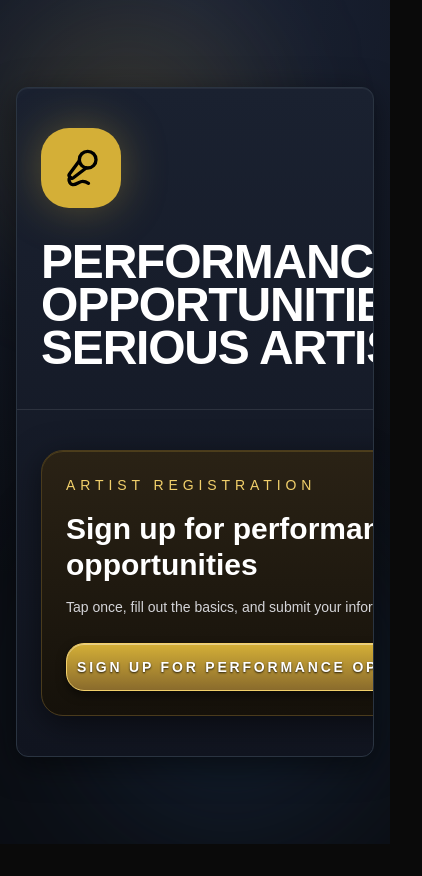
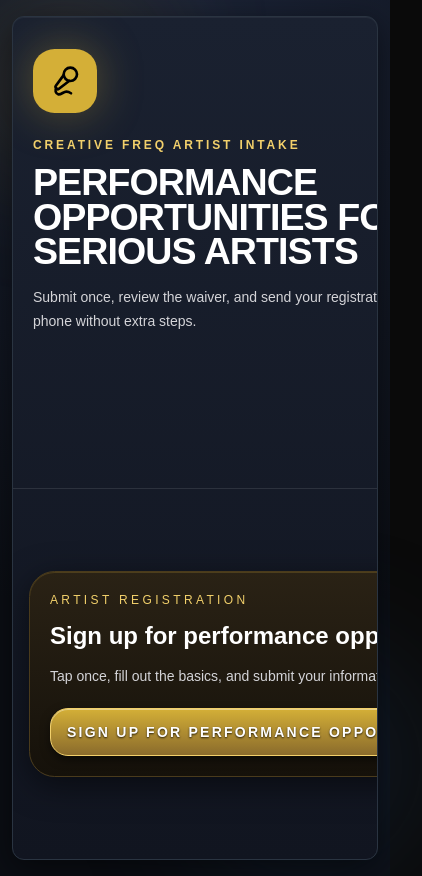
Before and after one commit to valleytainment/gig-quest-, a React (Vite) app: page / in a window 390 px wide. Shown: the whole page, 422 px wide, since content can reach past the window. Before the commit the page ends 844 px from the top, so only its background shows below. Built offline with nearby package versions, Linux system fonts and the light colour scheme; a web font is replaced by a local one.

Commit message:
Improve mobile layout for artist registration flow

```diff
--- a/src/pages/Landing.tsx
+++ b/src/pages/Landing.tsx
@@ -109,33 +109,41 @@ export const Landing = () => {
   };
 
   return (
-    <div className="elite-bg min-h-screen overflow-hidden px-4 py-8 text-white md:px-6 md:py-12">
+    <div className="elite-bg min-h-screen overflow-hidden px-3 py-4 text-white sm:px-4 sm:py-6 md:px-6 md:py-12">
       <div className="pointer-events-none absolute inset-0">
-        <div className="absolute left-0 top-0 h-64 w-64 rounded-full bg-[#d4af37]/15 blur-3xl" />
-        <div className="absolute bottom-0 right-0 h-80 w-80 rounded-full bg-[#27456b]/25 blur-3xl" />
+        <div className="absolute left-[-2rem] top-[-1rem] h-48 w-48 rounded-full bg-[#d4af37]/15 blur-3xl sm:h-64 sm:w-64" />
+        <div className="absolute bottom-[-2rem] right-[-2rem] h-56 w-56 rounded-full bg-[#27456b]/25 blur-3xl sm:h-80 sm:w-80" />
       </div>
 
-      <main className="relative mx-auto flex min-h-[calc(100vh-4rem)] max-w-5xl items-center justify-center">
-        <div className="elite-panel grid w-full overflow-hidden md:grid-cols-[1.1fr_0.9fr]">
-          <section className="border-b border-white/10 px-6 py-10 md:border-b-0 md:border-r md:px-10 md:py-12">
-            <div className="mb-8 flex h-20 w-20 items-center justify-center rounded-[1.75rem] bg-[#d4af37] shadow-[0_0_45px_rgba(212,175,55,0.35)]">
-              <Mic2 className="h-10 w-10 text-black" />
+      <main className="relative mx-auto flex min-h-[100dvh] max-w-5xl items-stretch justify-center md:min-h-[calc(100vh-4rem)] md:items-center">
+        <div className="elite-panel grid w-full overflow-hidden rounded-[1.5rem] md:grid-cols-[1.02fr_0.98fr] md:rounded-[2rem]">
+          <section className="border-b border-white/10 px-5 py-8 sm:px-6 sm:py-9 md:border-b-0 md:border-r md:px-10 md:py-12">
+            <div className="mb-6 flex h-16 w-16 items-center justify-center rounded-[1.35rem] bg-[#d4af37] shadow-[0_0_45px_rgba(212,175,55,0.35)] sm:h-20 sm:w-20 sm:rounded-[1.75rem] md:mx-0">
+              <Mic2 className="h-8 w-8 text-black sm:h-10 sm:w-10" />
             </div>
 
-            <h1 className="max-w-lg text-5xl font-black uppercase leading-[0.9] tracking-tight md:text-7xl">
+            <p className="mb-3 text-xs font-semibold uppercase tracking-[0.24em] text-[#f2d06b] sm:text-sm">
+              Creative Freq Artist Intake
+            </p>
+
+            <h1 className="max-w-lg text-[2.35rem] font-black uppercase leading-[0.92] tracking-tight sm:text-5xl md:text-7xl">
               Performance Opportunities For Serious Artists
             </h1>
 
+            <p className="mt-4 max-w-md text-sm leading-6 text-zinc-300 sm:text-base sm:leading-7">
+              Submit once, review the waiver, and send your registration from your phone without extra steps.
+            </p>
+
           </section>
 
-          <section className="px-6 py-10 md:px-8 md:py-12">
+          <section className="px-4 py-5 sm:px-6 sm:py-6 md:px-8 md:py-12">
             {!showForm && !submitted ? (
               <div className="flex h-full flex-col justify-center">
-                <div className="elite-card-gold rounded-3xl p-6">
-                  <p className="text-sm uppercase tracking-[0.35em] text-[#f2d06b]">
+                <div className="elite-card-gold rounded-[1.6rem] p-5 sm:rounded-3xl sm:p-6">
+                  <p className="text-xs uppercase tracking-[0.28em] text-[#f2d06b] sm:text-sm sm:tracking-[0.35em]">
                     Artist Registration
                   </p>
-                  <h2 className="mt-4 text-3xl font-bold text-white">
+                  <h2 className="mt-3 text-2xl font-bold text-white sm:mt-4 sm:text-3xl">
                     Sign up for performance opportunities
                   </h2>
                   <p className="mt-3 text-sm leading-6 text-zinc-300">
@@ -144,7 +152,7 @@ export const Landing = () => {
                   <Button
                     type="button"
                     onClick={() => setShowForm(true)}
-                    className="elite-btn-gold mt-6 h-12 w-full rounded-2xl text-sm font-bold uppercase tracking-[0.2em]"
+                    className="elite-btn-gold mt-5 h-12 w-full rounded-2xl px-4 text-sm font-bold uppercase tracking-[0.16em] sm:mt-6 sm:tracking-[0.2em]"
                   >
                     Sign Up For Performance Opportunities
                     <ArrowRight className="ml-2 h-4 w-4" />
@@ -154,56 +162,56 @@ export const Landing = () => {
             ) : null}
 
             {showForm && !submitted ? (
-              <form className="space-y-4" onSubmit={handleSubmit}>
+              <form className="space-y-3 sm:space-y-4" onSubmit={handleSubmit}>
                 <div>
                   <Label htmlFor="stageName" className="mb-2 text-zinc-200">Stage Name</Label>
-                  <Input id="stageName" name="stageName" required value={formData.stageName} onChange={handleChange} className="h-11 rounded-xl border-white/10 bg-white/5 px-4 text-white" />
+                  <Input id="stageName" name="stageName" required value={formData.stageName} onChange={handleChange} className="h-12 rounded-xl border-white/10 bg-white/5 px-4 text-white" />
                 </div>
 
                 <div>
                   <Label htmlFor="realName" className="mb-2 text-zinc-200">Real Name</Label>
-                  <Input id="realName" name="realName" required value={formData.realName} onChange={handleChange} className="h-11 rounded-xl border-white/10 bg-white/5 px-4 text-white" />
+                  <Input id="realName" name="realName" required value={formData.realName} onChange={handleChange} className="h-12 rounded-xl border-white/10 bg-white/5 px-4 text-white" />
                 </div>
 
                 <div className="grid gap-4 md:grid-cols-2">
                   <div>
                     <Label htmlFor="email" className="mb-2 text-zinc-200">Email</Label>
-                    <Input id="email" name="email" type="email" required value={formData.email} onChange={handleChange} className="h-11 rounded-xl border-white/10 bg-white/5 px-4 text-white" />
+                    <Input id="email" name="email" type="email" required value={formData.email} onChange={handleChange} className="h-12 rounded-xl border-white/10 bg-white/5 px-4 text-white" />
                   </div>
 
                   <div>
                     <Label htmlFor="phone" className="mb-2 text-zinc-200">Phone Number</Label>
-                    <Input id="phone" name="phone" type="tel" required value={formData.phone} onChange={handleChange} className="h-11 rounded-xl border-white/10 bg-white/5 px-4 text-white" />
+                    <Input id="phone" name="phone" type="tel" required value={formData.phone} onChange={handleChange} className="h-12 rounded-xl border-white/10 bg-white/5 px-4 text-white" />
                   </div>
                 </div>
 
                 <div className="grid gap-4 md:grid-cols-2">
                   <div>
                     <Label htmlFor="emergencyContactName" className="mb-2 text-zinc-200">Emergency Contact Name</Label>
-                    <Input id="emergencyContactName" name="emergencyContactName" required value={formData.emergencyContactName} onChange={handleChange} className="h-11 rounded-xl border-white/10 bg-white/5 px-4 text-white" />
+                    <Input id="emergencyContactName" name="emergencyContactName" required value={formData.emergencyContactName} onChange={handleChange} className="h-12 rounded-xl border-white/10 bg-white/5 px-4 text-white" />
                   </div>
 
                   <div>
                     <Label htmlFor="emergencyContactPhone" className="mb-2 text-zinc-200">Emergency Contact Phone</Label>
-                    <Input id="emergencyContactPhone" name="emergencyContactPhone" type="tel" required value={formData.emergencyContactPhone} onChange={handleChange} className="h-11 rounded-xl border-white/10 bg-white/5 px-4 text-white" />
+                    <Input id="emergencyContactPhone" name="emergencyContactPhone" type="tel" required value={formData.emergencyContactPhone} onChange={handleChange} className="h-12 rounded-xl border-white/10 bg-white/5 px-4 text-white" />
                   </div>
                 </div>
 
                 <div className="grid gap-4 md:grid-cols-2">
                   <div>
                     <Label htmlFor="city" className="mb-2 text-zinc-200">City</Label>
-                    <Input id="city" name="city" value={formData.city} onChange={handleChange} className="h-11 rounded-xl border-white/10 bg-white/5 px-4 text-white" />
+                    <Input id="city" name="city" value={formData.city} onChange={handleChange} className="h-12 rounded-xl border-white/10 bg-white/5 px-4 text-white" />
                   </div>
 
                   <div>
                     <Label htmlFor="performanceType" className="mb-2 text-zinc-200">Artist Type</Label>
-                    <Input id="performanceType" name="performanceType" placeholder="Singer, rapper, DJ..." value={formData.performanceType} onChange={handleChange} className="h-11 rounded-xl border-white/10 bg-white/5 px-4 text-white placeholder:text-zinc-500" />
+                    <Input id="performanceType" name="performanceType" placeholder="Singer, rapper, DJ..." value={formData.performanceType} onChange={handleChange} className="h-12 rounded-xl border-white/10 bg-white/5 px-4 text-white placeholder:text-zinc-500" />
                   </div>
                 </div>
 
                 <div>
                   <Label htmlFor="instagram" className="mb-2 text-zinc-200">Instagram or Social Link</Label>
-                  <Input id="instagram" name="instagram" value={formData.instagram} onChange={handleChange} className="h-11 rounded-xl border-white/10 bg-white/5 px-4 text-white" />
+                  <Input id="instagram" name="instagram" value={formData.instagram} onChange={handleChange} className="h-12 rounded-xl border-white/10 bg-white/5 px-4 text-white" />
                 </div>
 
                 <div>
@@ -219,7 +227,7 @@ export const Landing = () => {
                   />
                 </div>
 
-                <div className="rounded-2xl border border-white/10 bg-white/5 p-4">
+                <div className="rounded-2xl border border-white/10 bg-white/5 p-4 sm:p-5">
                   <div className="flex items-start justify-between gap-3">
                     <div>
                       <div className="flex items-center gap-2">
@@ -246,16 +254,16 @@ export const Landing = () => {
                         render={
                           <button
                             type="button"
-                            className="elite-btn-blue inline-flex h-11 items-center justify-center rounded-2xl px-4 text-sm font-bold uppercase tracking-[0.18em]"
+                            className="elite-btn-blue inline-flex h-12 w-full items-center justify-center rounded-2xl px-4 text-sm font-bold uppercase tracking-[0.14em] sm:w-auto sm:tracking-[0.18em]"
                           />
                         }
                         onClick={() => setWaiverViewed(true)}
                       >
                         View Waiver Form
                       </DialogTrigger>
-                      <DialogContent className="max-h-[85vh] max-w-3xl overflow-y-auto rounded-3xl border border-white/10 bg-[#111520] p-0 text-white ring-0">
-                        <DialogHeader className="border-b border-white/10 px-6 py-5">
-                          <DialogTitle className="text-xl font-bold uppercase tracking-[0.12em] text-white">
+                      <DialogContent className="max-h-[90dvh] max-w-[calc(100%-1rem)] overflow-y-auto rounded-3xl border border-white/10 bg-[#111520] p-0 text-white ring-0 sm:max-w-3xl">
+                        <DialogHeader className="border-b border-white/10 px-4 py-4 sm:px-6 sm:py-5">
+                          <DialogTitle className="text-lg font-bold uppercase tracking-[0.08em] text-white sm:text-xl sm:tracking-[0.12em]">
                             Artist Participation Agreement
                           </DialogTitle>
                           <DialogDescription className="text-sm leading-6 text-zinc-300">
@@ -263,7 +271,7 @@ export const Landing = () => {
                           </DialogDescription>
                         </DialogHeader>
 
-                        <div className="space-y-5 px-6 py-6 text-sm leading-7 text-zinc-200">
+                        <div className="space-y-5 px-4 py-5 text-sm leading-7 text-zinc-200 sm:px-6 sm:py-6">
                           <section>
                             <p className="text-xs font-semibold uppercase tracking-[0.2em] text-[#f2d06b]">Organizer</p>
                             <p className="mt-2">Independent Event Organizer</p>
@@ -412,7 +420,7 @@ export const Landing = () => {
                           </section>
                         </div>
 
-                        <DialogFooter className="border-t border-white/10 bg-white/5 px-6 py-4">
+                        <DialogFooter className="border-t border-white/10 bg-white/5 px-4 py-4 sm:px-6">
                           <div className="w-full rounded-2xl border border-[#d4af37]/30 bg-[#d4af37]/10 px-4 py-3 text-left text-xs uppercase tracking-[0.16em] text-[#f2d06b]">
                             By accepting and submitting, the artist acknowledges that they have read, understood, and agreed to all terms outlined above.
                           </div>
@@ -446,7 +454,7 @@ export const Landing = () => {
                   </label>
                 </div>
 
-                <div className="rounded-2xl border border-white/10 bg-white/5 p-4">
+                <div className="rounded-2xl border border-white/10 bg-white/5 p-4 sm:p-5">
                   <div className="flex items-center gap-2">
                     <ShieldCheck className="h-4 w-4 text-[#f2d06b]" />
                     <p className="text-sm font-semibold uppercase tracking-[0.18em] text-white">
@@ -471,12 +479,12 @@ export const Landing = () => {
                     <div className="grid gap-4 md:grid-cols-2">
                       <div>
                         <Label htmlFor="guardianName" className="mb-2 text-zinc-200">Guardian Name if Needed</Label>
-                        <Input id="guardianName" name="guardianName" value={formData.guardianName} onChange={handleChange} className="h-11 rounded-xl border-white/10 bg-white/5 px-4 text-white" />
+                        <Input id="guardianName" name="guardianName" value={formData.guardianName} onChange={handleChange} className="h-12 rounded-xl border-white/10 bg-white/5 px-4 text-white" />
                       </div>
 
                       <div>
                         <Label htmlFor="guardianPhone" className="mb-2 text-zinc-200">Guardian Phone if Needed</Label>
-                        <Input id="guardianPhone" name="guardianPhone" type="tel" value={formData.guardianPhone} onChange={handleChange} className="h-11 rounded-xl border-white/10 bg-white/5 px-4 text-white" />
+                        <Input id="guardianPhone" name="guardianPhone" type="tel" value={formData.guardianPhone} onChange={handleChange} className="h-12 rounded-xl border-white/10 bg-white/5 px-4 text-white" />
                       </div>
                     </div>
 
@@ -509,7 +517,7 @@ export const Landing = () => {
                     <div className="grid gap-4 md:grid-cols-2">
                       <div>
                         <Label htmlFor="legalSignature" className="mb-2 text-zinc-200">Type Legal Name as Signature</Label>
-                        <Input id="legalSignature" name="legalSignature" required value={formData.legalSignature} onChange={handleChange} className="h-11 rounded-xl border-white/10 bg-white/5 px-4 text-white" />
+                        <Input id="legalSignature" name="legalSignature" required value={formData.legalSignature} onChange={handleChange} className="h-12 rounded-xl border-white/10 bg-white/5 px-4 text-white" />
                         <p className="mt-2 text-xs uppercase tracking-[0.14em] text-zinc-400">
                           Must match real name above.
                         </p>
@@ -517,7 +525,7 @@ export const Landing = () => {
 
                       <div>
                         <Label htmlFor="signatureInitials" className="mb-2 text-zinc-200">Initials</Label>
-                        <Input id="signatureInitials" name="signatureInitials" required value={formData.signatureInitials} onChange={handleChange} className="h-11 rounded-xl border-white/10 bg-white/5 px-4 text-white" />
+                        <Input id="signatureInitials" name="signatureInitials" required value={formData.signatureInitials} onChange={handleChange} className="h-12 rounded-xl border-white/10 bg-white/5 px-4 text-white" />
                         <p className="mt-2 text-xs uppercase tracking-[0.14em] text-zinc-400">
                           Added to the email record.
                         </p>
@@ -544,7 +552,7 @@ export const Landing = () => {
                     !paymentAcknowledged ||
                     formData.legalSignature.trim().toLowerCase() !== formData.realName.trim().toLowerCase()
                   }
-                  className="elite-btn-gold h-12 w-full rounded-2xl text-sm font-bold uppercase tracking-[0.2em]"
+                  className="elite-btn-gold h-12 w-full rounded-2xl px-4 text-sm font-bold uppercase tracking-[0.16em] sm:tracking-[0.2em]"
                 >
                   Submit Registration
                 </Button>
@@ -553,11 +561,11 @@ export const Landing = () => {
 
             {submitted ? (
               <div className="flex h-full flex-col justify-center">
-                <div className="elite-card-blue rounded-3xl p-8 text-center">
-                  <p className="text-sm uppercase tracking-[0.35em] text-sky-300">
+                <div className="elite-card-blue rounded-[1.6rem] p-5 text-center sm:rounded-3xl sm:p-8">
+                  <p className="text-xs uppercase tracking-[0.28em] text-sky-300 sm:text-sm sm:tracking-[0.35em]">
                     Submission Received
                   </p>
-                  <h2 className="mt-4 text-3xl font-bold text-white">
+                  <h2 className="mt-3 text-2xl font-bold text-white sm:mt-4 sm:text-3xl">
                     We will reach out soon thank you
                   </h2>
                   <p className="mt-4 text-sm leading-6 text-zinc-300">
@@ -569,7 +577,7 @@ export const Landing = () => {
                   <div className="mt-6 space-y-3">
                     <a
                       href={draftLinks.mailto}
-                      className="elite-btn-gold flex h-12 w-full items-center justify-center rounded-2xl text-sm font-bold uppercase tracking-[0.2em]"
+                      className="elite-btn-gold flex h-12 w-full items-center justify-center rounded-2xl px-4 text-sm font-bold uppercase tracking-[0.16em] sm:tracking-[0.2em]"
                     >
                       Open Email App
                     </a>
@@ -577,7 +585,7 @@ export const Landing = () => {
                       href={draftLinks.gmail}
                       target="_blank"
                       rel="noreferrer"
-                      className="elite-btn-blue flex h-12 w-full items-center justify-center rounded-2xl text-sm font-bold uppercase tracking-[0.2em]"
+                      className="elite-btn-blue flex h-12 w-full items-center justify-center rounded-2xl px-4 text-sm font-bold uppercase tracking-[0.16em] sm:tracking-[0.2em]"
                     >
                       Open In Gmail
                     </a>
```
